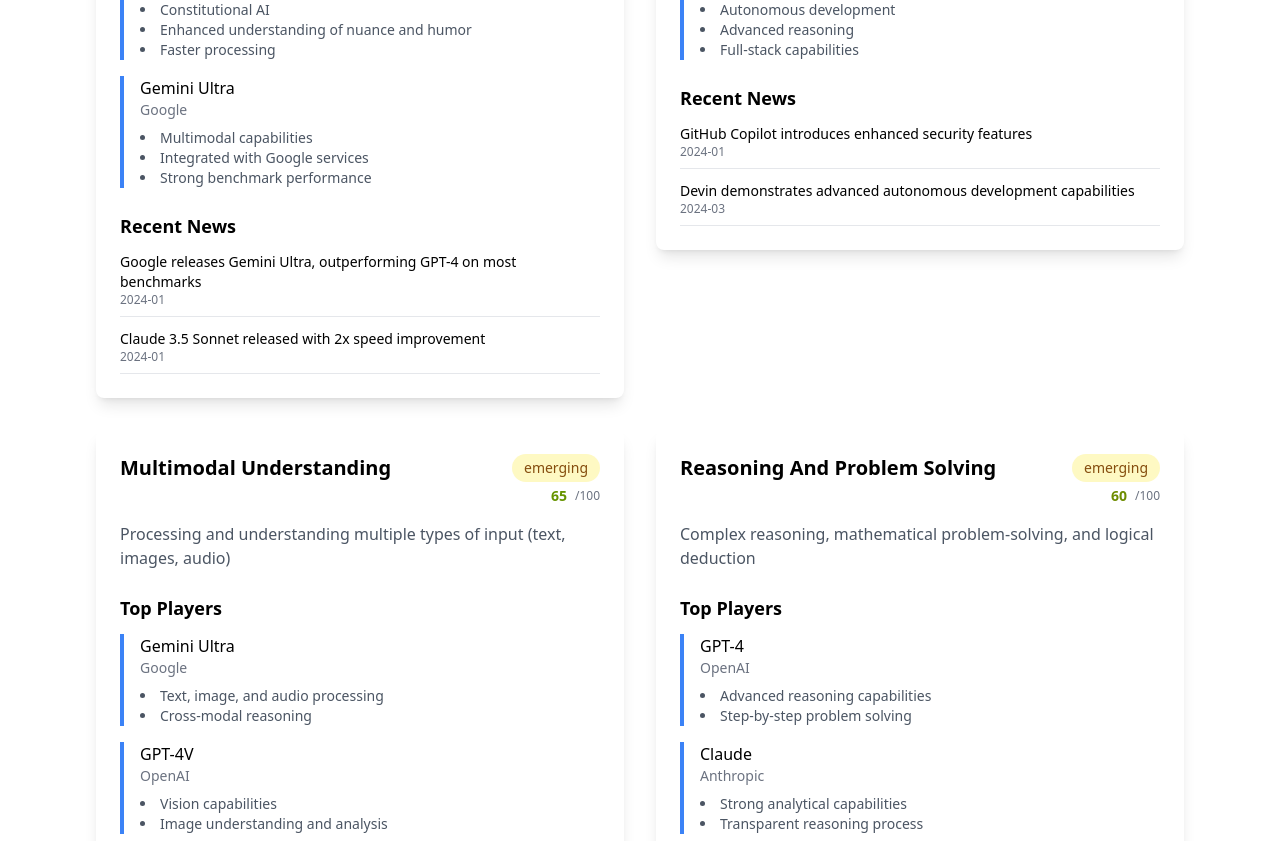
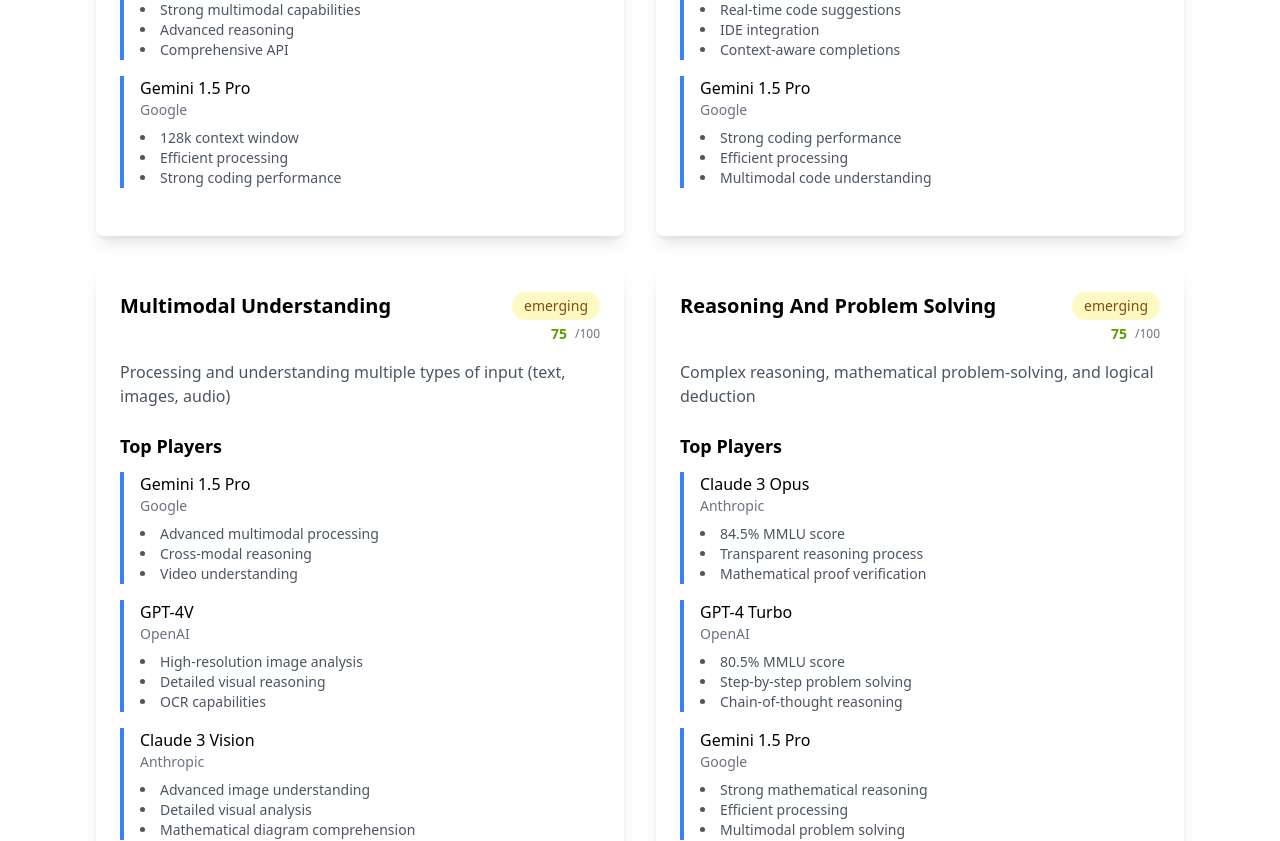
Before and after one commit to AInoob/WhatLLMCanDo, a Next.js app: page / in a window 1280 px wide. Shown: the part 940-1781 px from the top of the page. Built offline with nearby package versions, Linux system fonts and the light colour scheme.

Commit message:
feat: remove coding tables, add subcategory popup, remove news
Co-Authored-By: Noob AI <noob@ainoob.com>

```diff
--- a/src/components/CapabilityCard.tsx
+++ b/src/components/CapabilityCard.tsx
@@ -1,6 +1,6 @@
 import React, { useState } from 'react';
 import { motion } from 'framer-motion';
-import { Player, News, Subsection } from '../types/llm';
+import { Player, Subsection } from '../types/llm';
 import MaturityScore from './MaturityScore';
 import PlayerFeatureTable from './PlayerFeatureTable';
 import SubcategoryPopup from './SubcategoryPopup';
@@ -13,7 +13,6 @@ interface CapabilityCardProps {
   subsections?: { [key: string]: Subsection };
 
   players: Player[];
-  news: News[];
 }
 
 const CapabilityCard: React.FC<CapabilityCardProps> = ({
@@ -23,7 +22,6 @@ const CapabilityCard: React.FC<CapabilityCardProps> = ({
   score,
   subsections,
   players,
-  news,
 }) => {
   const [isPopupOpen, setIsPopupOpen] = useState(false);
   const [selectedSubsection, setSelectedSubsection] = useState<{name: string; data: Subsection} | null>(null);
@@ -110,17 +108,7 @@ const CapabilityCard: React.FC<CapabilityCardProps> = ({
         </div>
       </div>
 
-      <div>
-        <h4 className="text-lg font-semibold mb-3">Recent News</h4>
-        <div className="space-y-3">
-          {news.map((item, index) => (
-            <div key={index} className="border-b border-gray-200 dark:border-gray-700 pb-2">
-              <div className="text-sm font-medium">{item.title}</div>
-              <div className="text-xs text-gray-500">{item.date}</div>
-            </div>
-          ))}
-        </div>
-      </div>
+
       {isPopupOpen && selectedSubsection && (
         <SubcategoryPopup
           isOpen={isPopupOpen}
--- a/src/components/SubcategoryPopup.tsx
+++ b/src/components/SubcategoryPopup.tsx
@@ -1,14 +1,4 @@
 import React from 'react';
-import {
-  AlertDialog,
-  AlertDialogAction,
-  AlertDialogCancel,
-  AlertDialogContent,
-  AlertDialogDescription,
-  AlertDialogFooter,
-  AlertDialogHeader,
-  AlertDialogTitle,
-} from '@/components/ui/alert-dialog';
 import { Player } from '../types/llm';
 
 interface SubcategoryPopupProps {
@@ -39,18 +29,25 @@ const SubcategoryPopup: React.FC<SubcategoryPopupProps> = ({
   videos = [],
 }) => {
   return (
-    <AlertDialog open={isOpen} onOpenChange={onClose}>
-      <AlertDialogContent className="max-w-3xl">
-        <AlertDialogHeader>
-          <AlertDialogTitle className="text-2xl font-bold">
-            {title}
-          </AlertDialogTitle>
-          <AlertDialogDescription className="text-base">
+    <div className="fixed inset-0 bg-black bg-opacity-50 flex items-center justify-center p-4 z-50">
+      <div className="bg-white dark:bg-gray-800 rounded-lg max-w-3xl w-full max-h-[90vh] overflow-y-auto">
+        <div className="p-6">
+          <div className="flex justify-between items-start mb-4">
+            <div>
+              <h2 className="text-2xl font-bold">{title}</h2>
+              <p className="text-base text-gray-600 dark:text-gray-300 mt-2">
                 {description}
-          </AlertDialogDescription>
-        </AlertDialogHeader>
+              </p>
+            </div>
+            <button
+              onClick={onClose}
+              className="text-gray-500 hover:text-gray-700 dark:text-gray-400 dark:hover:text-gray-200"
+            >
+              ✕
+            </button>
+          </div>
 
-        <div className="space-y-6 py-4">
+          <div className="space-y-6">
             {/* Top Players Section */}
             <div>
               <h3 className="text-lg font-semibold mb-3">Top Players</h3>
@@ -129,12 +126,17 @@ const SubcategoryPopup: React.FC<SubcategoryPopupProps> = ({
             )}
           </div>
 
-        <AlertDialogFooter>
-          <AlertDialogCancel>Close</AlertDialogCancel>
-          <AlertDialogAction onClick={onClose}>Done</AlertDialogAction>
-        </AlertDialogFooter>
-      </AlertDialogContent>
-    </AlertDialog>
+          <div className="mt-6 flex justify-end space-x-2">
+            <button
+              onClick={onClose}
+              className="px-4 py-2 text-sm font-medium text-gray-700 bg-gray-100 hover:bg-gray-200 rounded-md dark:bg-gray-700 dark:text-gray-200 dark:hover:bg-gray-600"
+            >
+              Close
+            </button>
+          </div>
+        </div>
+      </div>
+    </div>
   );
 };
 
--- a/src/data/llm_capabilities.json
+++ b/src/data/llm_capabilities.json
@@ -32,32 +32,22 @@
       },
       "top_players": [
         {
-          "name": "GPT-4",
+          "name": "Claude 3 Opus",
+          "company": "Anthropic",
+          "iconUrl": "https://anthropic.com/favicon.ico",
+          "notable_features": ["93.7% HumanEval score", "200k token context window", "Best-in-class reasoning"]
+        },
+        {
+          "name": "GPT-4 Turbo",
           "company": "OpenAI",
           "iconUrl": "https://upload.wikimedia.org/wikipedia/commons/4/4d/OpenAI_Logo.svg",
-          "notable_features": ["Most advanced general-purpose LLM", "Multimodal capabilities", "Outperforms other models on most benchmarks"]
+          "notable_features": ["Strong multimodal capabilities", "Advanced reasoning", "Comprehensive API"]
         },
         {
-          "name": "Claude 3.5",
-          "company": "Anthropic",
-          "iconUrl": "https://anthropic.com/favicon.ico",
-          "notable_features": ["Constitutional AI", "Enhanced understanding of nuance and humor", "Faster processing"]
-        },
-        {
-          "name": "Gemini Ultra",
+          "name": "Gemini 1.5 Pro",
           "company": "Google",
-          "iconUrl": "https://www.gstatic.com/lamda/images/favicon_v1_150160cddff7f294ce30.svg",
-          "notable_features": ["Multimodal capabilities", "Integrated with Google services", "Strong benchmark performance"]
-        }
-      ],
-      "recent_news": [
-        {
-          "date": "2024-01",
-          "title": "Google releases Gemini Ultra, outperforming GPT-4 on most benchmarks"
-        },
-        {
-          "date": "2024-01",
-          "title": "Claude 3.5 Sonnet released with 2x speed improvement"
+          "iconUrl": "https://www.gstatic.com/lamda/images/gemini_logo_color_72.svg",
+          "notable_features": ["128k context window", "Efficient processing", "Strong coding performance"]
         }
       ]
     },
@@ -141,71 +131,73 @@
       },
       "top_players": [
         {
+          "name": "Claude 3.5 Sonnet",
+          "company": "Anthropic",
+          "iconUrl": "https://anthropic.com/favicon.ico",
+          "notable_features": ["93.7% HumanEval score", "Advanced code analysis", "Strong reasoning capabilities"]
+        },
+        {
           "name": "GitHub Copilot",
           "company": "GitHub/OpenAI",
-          "notable_features": ["Real-time code suggestions", "Multiple language support", "IDE integration"]
+          "iconUrl": "https://github.githubassets.com/favicons/favicon.svg",
+          "notable_features": ["Real-time code suggestions", "IDE integration", "Context-aware completions"]
         },
         {
-          "name": "Devin",
-          "company": "Cognition Labs",
-          "notable_features": ["Autonomous development", "Advanced reasoning", "Full-stack capabilities"]
-        }
-      ],
-      "recent_news": [
-        {
-          "date": "2024-01",
-          "title": "GitHub Copilot introduces enhanced security features"
-        },
-        {
-          "date": "2024-03",
-          "title": "Devin demonstrates advanced autonomous development capabilities"
+          "name": "Gemini 1.5 Pro",
+          "company": "Google",
+          "iconUrl": "https://www.gstatic.com/lamda/images/gemini_logo_color_72.svg",
+          "notable_features": ["Strong coding performance", "Efficient processing", "Multimodal code understanding"]
         }
       ]
     },
     "multimodal_understanding": {
-      "score": 65,
+      "score": 75,
       "stage": "emerging",
       "description": "Processing and understanding multiple types of input (text, images, audio)",
       "top_players": [
         {
-          "name": "Gemini Ultra",
+          "name": "Gemini 1.5 Pro",
           "company": "Google",
-          "notable_features": ["Text, image, and audio processing", "Cross-modal reasoning"]
+          "iconUrl": "https://www.gstatic.com/lamda/images/gemini_logo_color_72.svg",
+          "notable_features": ["Advanced multimodal processing", "Cross-modal reasoning", "Video understanding"]
         },
         {
           "name": "GPT-4V",
           "company": "OpenAI",
-          "notable_features": ["Vision capabilities", "Image understanding and analysis"]
-        }
-      ],
-      "recent_news": [
+          "iconUrl": "https://upload.wikimedia.org/wikipedia/commons/4/4d/OpenAI_Logo.svg",
+          "notable_features": ["High-resolution image analysis", "Detailed visual reasoning", "OCR capabilities"]
+        },
         {
-          "date": "2024-01",
-          "title": "Google Gemini demonstrates advanced multimodal capabilities"
+          "name": "Claude 3 Vision",
+          "company": "Anthropic",
+          "iconUrl": "https://anthropic.com/favicon.ico",
+          "notable_features": ["Advanced image understanding", "Detailed visual analysis", "Mathematical diagram comprehension"]
         }
       ]
     },
     "reasoning_and_problem_solving": {
-      "score": 60,
+      "score": 75,
       "stage": "emerging",
       "description": "Complex reasoning, mathematical problem-solving, and logical deduction",
-      "limitations": ["Accuracy issues with complex calculations", "Inconsistent logical reasoning"],
+      "limitations": ["Some inconsistency in complex calculations", "Occasional logical gaps"],
       "top_players": [
         {
-          "name": "GPT-4",
-          "company": "OpenAI",
-          "notable_features": ["Advanced reasoning capabilities", "Step-by-step problem solving"]
+          "name": "Claude 3 Opus",
+          "company": "Anthropic",
+          "iconUrl": "https://anthropic.com/favicon.ico",
+          "notable_features": ["84.5% MMLU score", "Transparent reasoning process", "Mathematical proof verification"]
         },
         {
-          "name": "Claude",
-          "company": "Anthropic",
-          "notable_features": ["Strong analytical capabilities", "Transparent reasoning process"]
-        }
-      ],
-      "recent_news": [
+          "name": "GPT-4 Turbo",
+          "company": "OpenAI",
+          "iconUrl": "https://upload.wikimedia.org/wikipedia/commons/4/4d/OpenAI_Logo.svg",
+          "notable_features": ["80.5% MMLU score", "Step-by-step problem solving", "Chain-of-thought reasoning"]
+        },
         {
-          "date": "2024-01",
-          "title": "New benchmarks show improvement in LLM reasoning capabilities"
+          "name": "Gemini 1.5 Pro",
+          "company": "Google",
+          "iconUrl": "https://www.gstatic.com/lamda/images/gemini_logo_color_72.svg",
+          "notable_features": ["Strong mathematical reasoning", "Efficient processing", "Multimodal problem solving"]
         }
       ]
     },
@@ -229,12 +221,6 @@
           "company": "Anthropic",
           "notable_features": ["Enhanced security features", "Custom knowledge integration"]
         }
-      ],
-      "recent_news": [
-        {
-          "date": "2024-01",
-          "title": "OpenAI introduces enhanced enterprise security features"
-        }
       ]
     },
     "contextual_memory": {
@@ -248,12 +234,6 @@
           "company": "Anthropic",
           "notable_features": ["Improved context retention", "Better conversation memory"]
         }
-      ],
-      "recent_news": [
-        {
-          "date": "2024-01",
-          "title": "Research shows progress in extending LLM context windows"
-        }
       ]
     }
   }
--- a/src/pages/index.tsx
+++ b/src/pages/index.tsx
@@ -54,9 +54,7 @@ const Home = observer(() => {
                 stage={capability.stage}
                 score={capability.score}
                 subsections={capability.subsections}
-                tool_comparison={capability.tool_comparison}
                 players={capability.top_players}
-                news={capability.recent_news}
               />
             </motion.div>
           ))}
--- a/src/types/llm.d.ts
+++ b/src/types/llm.d.ts
@@ -31,11 +31,6 @@ export interface Player {
   };
 }
 
-export interface News {
-  date: string;
-  title: string;
-}
-
 export interface Subsection extends MaturityData {
   features?: {
     [key: string]: Feature;
@@ -45,7 +40,6 @@ export interface Subsection extends MaturityData {
 export interface Capability extends MaturityData {
   subsections?: { [key: string]: Subsection };
   top_players: Player[];
-  recent_news: News[];
 }
 
 export interface CapabilitiesData {
```
Lines whose indentation alone changed are shown as unchanged.
